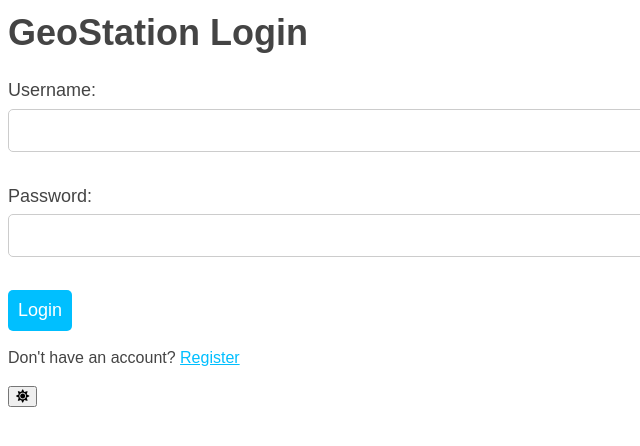
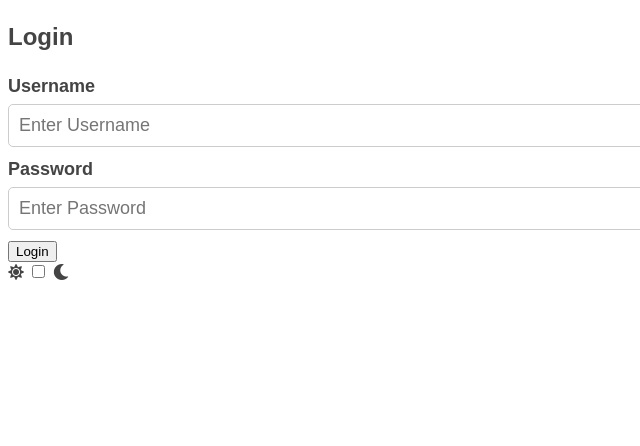
Before and after one commit to freedompraise/SkyCast, a Django app: page /auth/ in a window 1320 px wide; the page is wider, and only the part inside the window is pictured. Shown: the top 446 px of that part, without its empty margins (0-640 px from the left). Run offline with Django 4.2, Linux system fonts and the light colour scheme.

Commit message:
darkmode.js file created

```diff
--- a/src/templates/src/login.html
+++ b/src/templates/src/login.html
@@ -1,57 +1,39 @@
 {% load static %}
 <!DOCTYPE html>
 <html>
-  <head>
-    <meta charset="utf-8">
-    <title>GeoStation Login</title>
-    <link rel="stylesheet" type="text/css" href="{% static 'css/login.css' %}">
-    <link rel="stylesheet" href="{% static 'css/dark-mode.css' %}" class="dark-mode">
-    <link rel="stylesheet" href="https://cdnjs.cloudflare.com/ajax/libs/font-awesome/5.15.3/css/all.min.css" integrity="sha512-VP6KKO1LWyx/XOo3q3U5h5U5w6uBGx6jK7VXkh1ZBd7gBzPQXM/jyyj5u6eMkV
+<head>
+	<title>Login | GeoStation</title>
+	<link rel="stylesheet" type="text/css" href="{% static 'css/login.css' %}">
+	<link rel="stylesheet" href="https://cdnjs.cloudflare.com/ajax/libs/font-awesome/5.15.2/css/all.min.css" integrity="sha512-9XZlBtV0zgI0W8VvTfNinN7VYRXQEHiCOp8rjKX9Rd7VrTOcNVYYbh8i0QK1C3FsYfWo3MlCgsrKjJGuUSLo1g==" crossorigin="anonymous" />
+</head>
+<body>
+	<div class="login-container">
+		<div class="card">
+			<h2>Login</h2>
+			<form method="POST">
+				{% csrf_token %}
+				<label for="username"><b>Username</b></label>
+				<input type="text" placeholder="Enter Username" name="username" required>
 
-  </head>
-  <body>
-    <div class="container">
-      <h1>GeoStation Login</h1>
-      {% if error_message %}
-        <p class="error">{{ error_message }}</p>
-      {% endif %}
-      <form method="post" action="{% url 'login' %}">
-        {% csrf_token %}
-        <label for="username">Username:</label>
-        <input type="text" name="username" id="username"><br>
-        <label for="password">Password:</label>
-        <input type="password" name="password" id="password"><br>
-        <input type="submit" value="Login">
-      </form>
-      <p>Don't have an account? <a href="{% url 'register' %}">Register</a></p>
-      <button id="dark-mode-toggle" class="btn btn-outline-light" type = "button" onclick="toggleDarkMode()">
-        <i id="dark-mode-icon" class="fa fa-sun"></i>
-        <span id="dark-mode-label"></span>
-      </button>
+				<label for="password"><b>Password</b></label>
+				<input type="password" placeholder="Enter Password" name="password" required>
 
-    </div>
-    <script>
+				<button type="submit">Login</button>
 
+				<div class="toggle-container">
+					<span><i class="fas fa-sun"></i></span>
+					<input type="checkbox" id="toggle" name="toggle" class="toggle">
+					<span><i class="fas fa-moon"></i></span>
+				</div>
 
-      function toggleDarkMode() {
-        var body = document.querySelector("body");
-        var button = document.querySelector("#dark-mode-toggle");
-        var icon = document.querySelector("#dark-mode-icon");
-        var label = document.querySelector("#dark-mode-label");
-
-        if (body.classList.contains("dark-mode")) {
-          body.classList.remove("dark-mode");
-          icon.classList.remove("fa-moon");
-          icon.classList.add("fa-sun");
-          label.textContent = "Dark Mode";
-        } else {
-          body.classList.add("dark-mode");
-          icon.classList.remove("fa-sun");
-          icon.classList.add("fa-moon");
-          label.textContent = "Light Mode";
-        }
-      }
-
-  </script>
-  </body>
+				<div class="error-message">
+					{% if error_message %}
+						{{ error_message }}
+					{% endif %}
+				</div>
+			</form>
+		</div>
+	</div>
+	<script type="text/javascript" src="{% static 'js/darkmode.js' %}"></script>
+</body>
 </html>
--- /dev/null
+++ b/static/js/darkmode.js
@@ -0,0 +1,18 @@
+function toggleDarkMode() {
+    var body = document.querySelector("body");
+    var button = document.querySelector("#dark-mode-toggle");
+    var icon = document.querySelector("#dark-mode-icon");
+    var label = document.querySelector("#dark-mode-label");
+
+    if (body.classList.contains("dark-mode")) {
+      body.classList.remove("dark-mode");
+      icon.classList.remove("fa-moon");
+      icon.classList.add("fa-sun");
+      label.textContent = "Dark Mode";
+    } else {
+      body.classList.add("dark-mode");
+      icon.classList.remove("fa-sun");
+      icon.classList.add("fa-moon");
+      label.textContent = "Light Mode";
+    }
+  }
```
